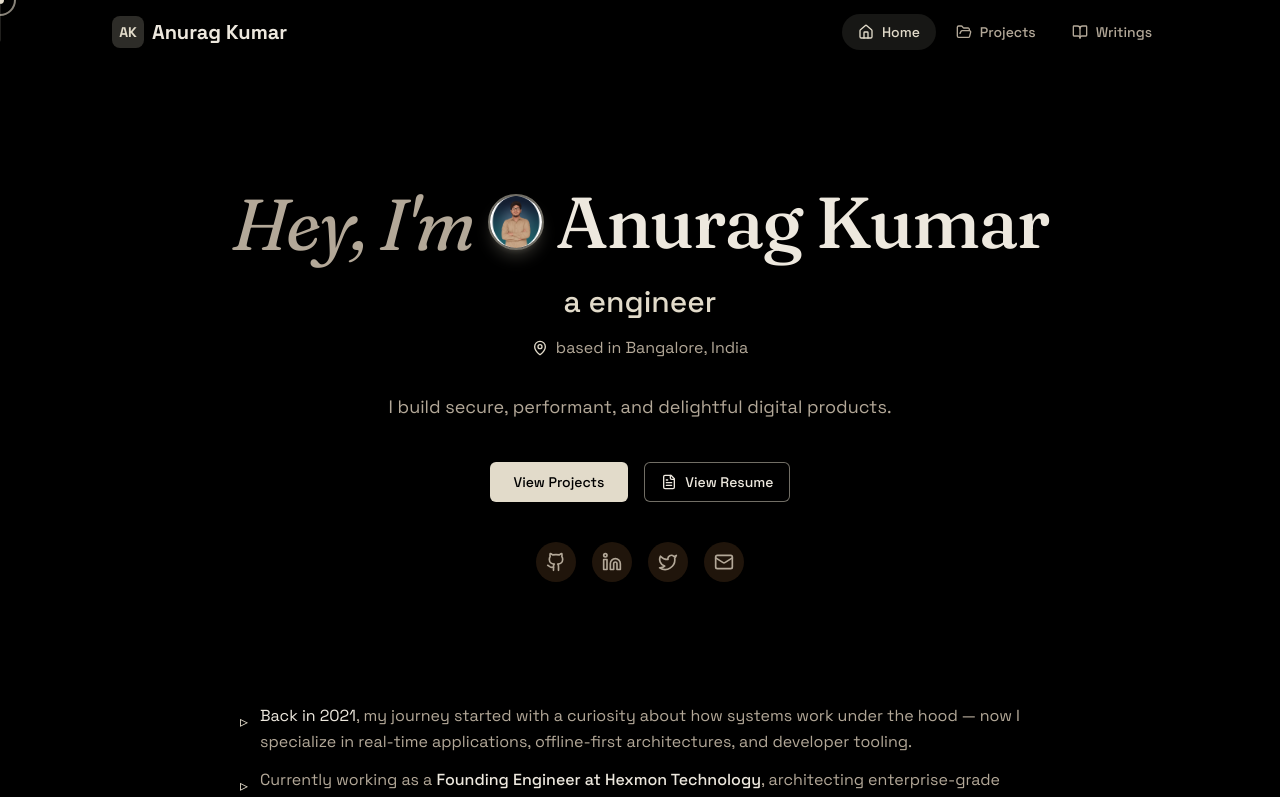
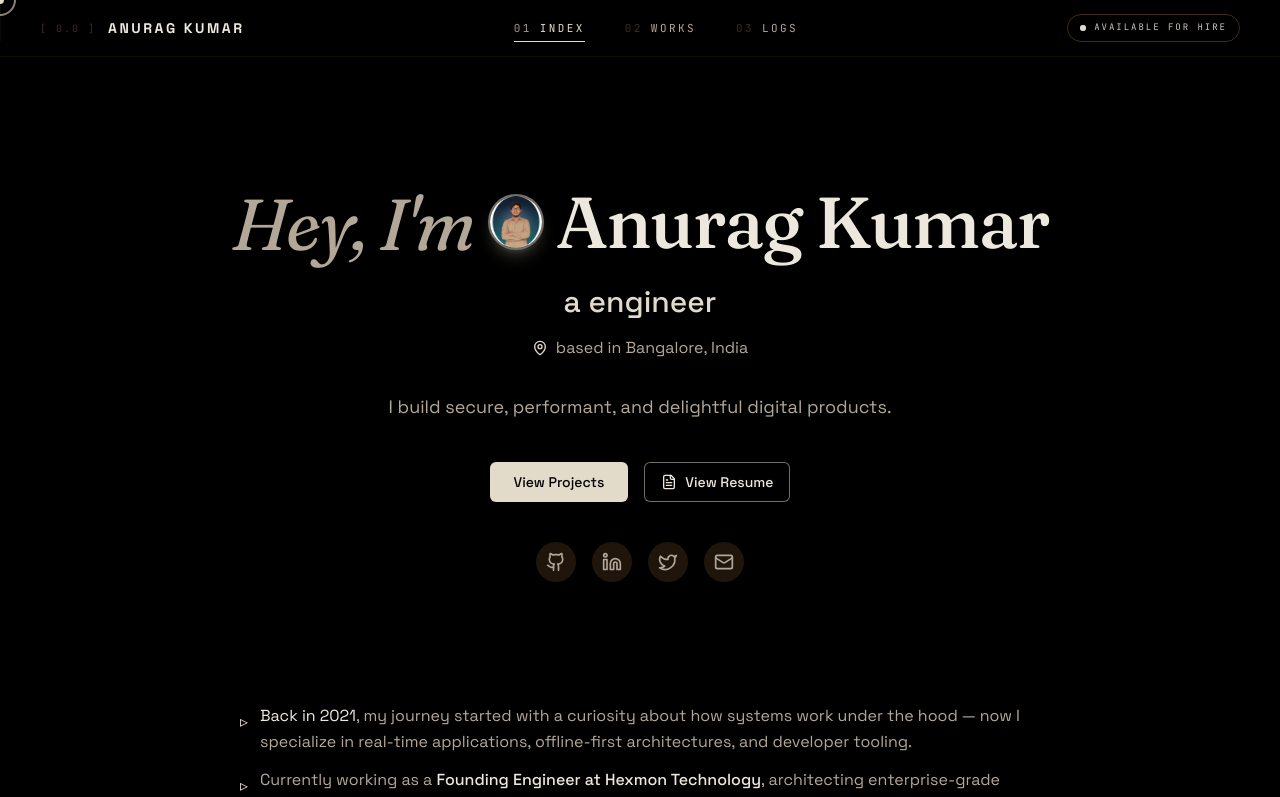
Before and after one commit to anuragkmr45/tech-essence-deck, a React (Vite) app: page / in a window 1280 px wide. Shown: the top 797 px of the page. Built offline with nearby package versions, Linux system fonts and the light colour scheme; the HTML template or start-up script is replaced by a standard one.

Commit message:
Changes
Co-authored-by: anuragkmr45 <93537069+anuragkmr45@users.noreply.github.com>

```diff
--- a/src/components/GlobalNavbar.tsx
+++ b/src/components/GlobalNavbar.tsx
@@ -1,12 +1,13 @@
 import { useState, useEffect } from "react";
 import { Link, useLocation } from "react-router-dom";
-import { Menu, X, Home, FolderOpen, BookOpen } from "lucide-react";
+import { Menu, X } from "lucide-react";
 import { cn } from "@/lib/utils";
 
+// Warm Archive nav — mono labels, hairline walnut borders, status pill
 const globalNavItems = [
-  { label: "Home", href: "/", icon: Home },
-  { label: "Projects", href: "/projects", icon: FolderOpen },
-  { label: "Writings", href: "/writings", icon: BookOpen },
+  { label: "Index", href: "/", serial: "01" },
+  { label: "Works", href: "/projects", serial: "02" },
+  { label: "Logs", href: "/writings", serial: "03" },
 ];
 
 const GlobalNavbar = () => {
@@ -15,104 +16,118 @@ const GlobalNavbar = () => {
   const [isScrolled, setIsScrolled] = useState(false);
 
   useEffect(() => {
-    const handleScroll = () => {
-      setIsScrolled(window.scrollY > 50);
-    };
-
+    const handleScroll = () => setIsScrolled(window.scrollY > 30);
     window.addEventListener("scroll", handleScroll);
     return () => window.removeEventListener("scroll", handleScroll);
   }, []);
 
-  // Close mobile menu on route change
   useEffect(() => {
     setIsMenuOpen(false);
   }, [location.pathname]);
 
-  const isActive = (href: string) => {
-    if (href === "/") {
-      return location.pathname === "/";
-    }
-    return location.pathname.startsWith(href);
-  };
+  const isActive = (href: string) =>
+    href === "/" ? location.pathname === "/" : location.pathname.startsWith(href);
 
   return (
     <nav
       className={cn(
-        "fixed top-0 left-0 right-0 z-50 transition-all duration-300",
+        "fixed top-0 left-0 right-0 z-50 transition-all duration-500 border-b",
         isScrolled
-          ? "bg-background/80 backdrop-blur-lg shadow-lg border-b border-secondary/50"
-          : "bg-transparent"
+          ? "bg-background/90 backdrop-blur-md border-walnut/60"
+          : "bg-background/40 backdrop-blur-sm border-walnut/30"
       )}
+      aria-label="Primary"
     >
-      <div className="mx-auto max-w-6xl px-6 md:px-12">
-        <div className="flex items-center justify-between h-16">
-          {/* Logo */}
+      <div className="mx-auto max-w-7xl px-6 md:px-10">
+        <div className="flex items-center justify-between h-14">
+          {/* Logo block — mono serial + name */}
           <Link
             to="/"
-            className="text-xl font-bold text-foreground hover:text-primary transition-colors flex items-center gap-2"
+            className="flex items-center gap-3 group"
           >
-            <span className="w-8 h-8 rounded-lg bg-primary/20 flex items-center justify-center text-primary text-sm font-bold">
-              AK
+            <span className="archive-bracket">[ 0.0 ]</span>
+            <span className="font-sans text-sm font-bold uppercase tracking-[0.18em] text-foreground group-hover:text-primary transition-colors">
+              Anurag Kumar
             </span>
-            <span className="hidden sm:inline">Anurag Kumar</span>
           </Link>
 
-          {/* Desktop Navigation */}
-          <ul className="hidden md:flex items-center gap-1">
+          {/* Desktop nav — mono labels with serial on hover */}
+          <ul className="hidden md:flex items-center gap-10">
             {globalNavItems.map((item) => {
-              const Icon = item.icon;
+              const active = isActive(item.href);
               return (
                 <li key={item.href}>
                   <Link
                     to={item.href}
                     className={cn(
-                      "px-4 py-2 rounded-full text-sm font-medium transition-all duration-200 flex items-center gap-2",
-                      isActive(item.href)
-                        ? "bg-primary/10 text-primary"
-                        : "text-muted-foreground hover:text-foreground hover:bg-secondary/50"
+                      "group relative flex items-center gap-2 py-1 font-mono text-[11px] uppercase tracking-[0.22em] transition-colors duration-300",
+                      active ? "text-primary" : "text-muted-foreground hover:text-primary"
                     )}
                   >
-                    <Icon className="h-4 w-4" />
-                    {item.label}
+                    <span
+                      className={cn(
+                        "text-walnut transition-colors duration-300",
+                        active ? "text-primary/70" : "group-hover:text-primary/70"
+                      )}
+                    >
+                      {item.serial}
+                    </span>
+                    <span>{item.label}</span>
+                    <span
+                      className={cn(
+                        "absolute -bottom-0.5 left-0 h-px bg-primary transition-all duration-500",
+                        active ? "w-full" : "w-0 group-hover:w-full"
+                      )}
+                    />
                   </Link>
                 </li>
               );
             })}
           </ul>
 
-          {/* Mobile Menu Button */}
-          <button
-            onClick={() => setIsMenuOpen(!isMenuOpen)}
-            className="md:hidden p-2 text-foreground rounded-lg hover:bg-secondary/50 transition-colors"
-            aria-label="Toggle menu"
-          >
-            {isMenuOpen ? <X className="h-6 w-6" /> : <Menu className="h-6 w-6" />}
-          </button>
+          {/* Right — status pill (desktop) + mobile menu */}
+          <div className="flex items-center gap-4">
+            <div className="hidden md:flex items-center gap-2 px-3 py-1.5 border border-walnut rounded-full">
+              <span className="relative flex h-1.5 w-1.5">
+                <span className="absolute inline-flex h-full w-full animate-ping rounded-full bg-primary opacity-60" />
+                <span className="relative inline-flex h-1.5 w-1.5 rounded-full bg-primary" />
+              </span>
+              <span className="font-mono text-[9px] uppercase tracking-[0.22em] text-primary/90">
+                Available for hire
+              </span>
+            </div>
+
+            <button
+              onClick={() => setIsMenuOpen(!isMenuOpen)}
+              className="md:hidden p-2 text-foreground rounded-none border border-walnut/60 hover:border-primary/60 transition-colors"
+              aria-label="Toggle menu"
+            >
+              {isMenuOpen ? <X className="h-4 w-4" /> : <Menu className="h-4 w-4" />}
+            </button>
+          </div>
         </div>
 
-        {/* Mobile Navigation */}
+        {/* Mobile nav */}
         <div
           className={cn(
-            "md:hidden overflow-hidden transition-all duration-300",
-            isMenuOpen ? "max-h-64 py-4" : "max-h-0"
+            "md:hidden overflow-hidden transition-all duration-500 border-t border-walnut/30",
+            isMenuOpen ? "max-h-80 py-4" : "max-h-0 border-transparent"
           )}
         >
-          <ul className="flex flex-col gap-2">
+          <ul className="flex flex-col gap-1">
             {globalNavItems.map((item) => {
-              const Icon = item.icon;
+              const active = isActive(item.href);
               return (
                 <li key={item.href}>
                   <Link
                     to={item.href}
                     className={cn(
-                      "flex items-center gap-3 px-4 py-3 rounded-lg text-sm font-medium transition-colors",
-                      isActive(item.href)
-                        ? "bg-primary/10 text-primary"
-                        : "text-muted-foreground hover:text-foreground hover:bg-secondary/50"
+                      "flex items-center gap-4 px-2 py-3 font-mono text-xs uppercase tracking-[0.22em] border-b border-walnut/30 transition-colors",
+                      active ? "text-primary" : "text-muted-foreground hover:text-primary"
                     )}
                   >
-                    <Icon className="h-5 w-5" />
-                    {item.label}
+                    <span className="text-walnut">{item.serial}</span>
+                    <span>{item.label}</span>
                   </Link>
                 </li>
               );
```
